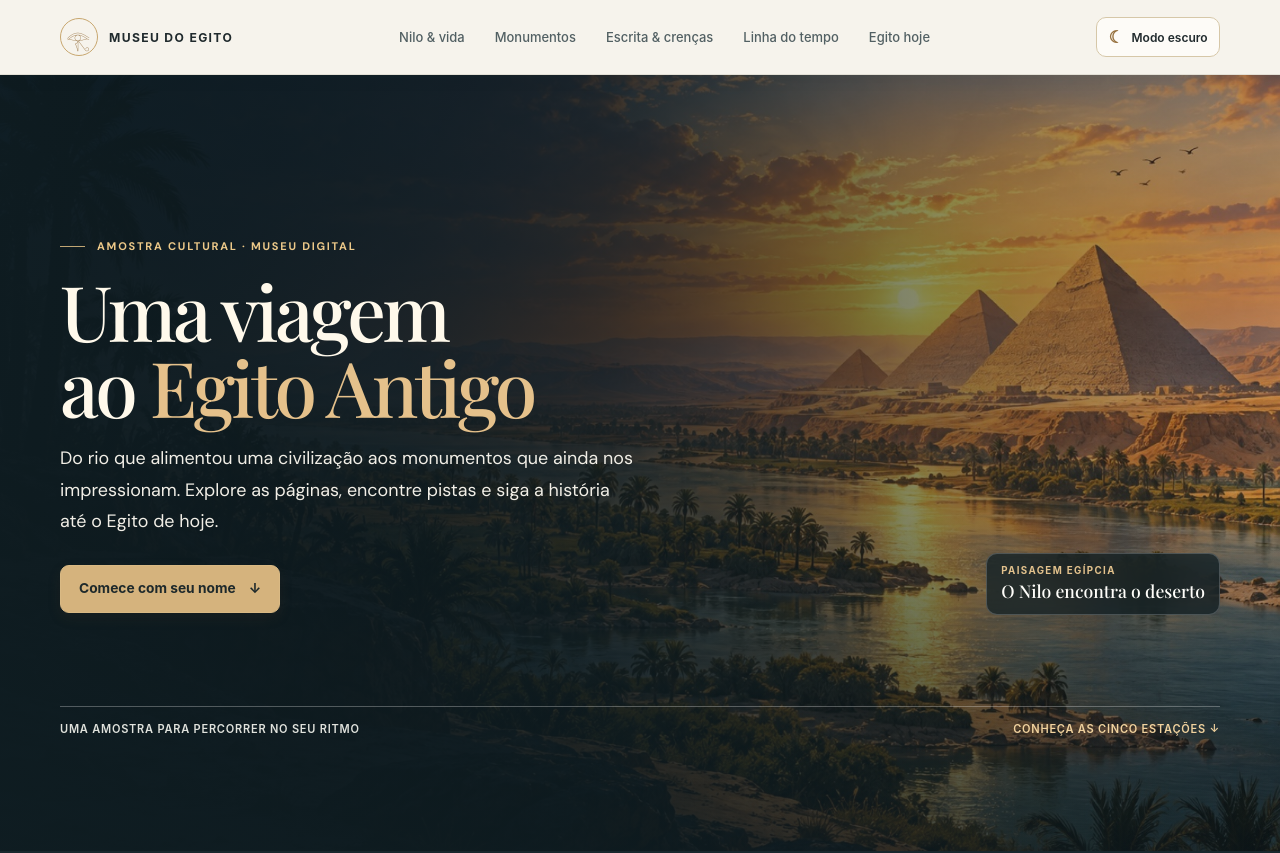
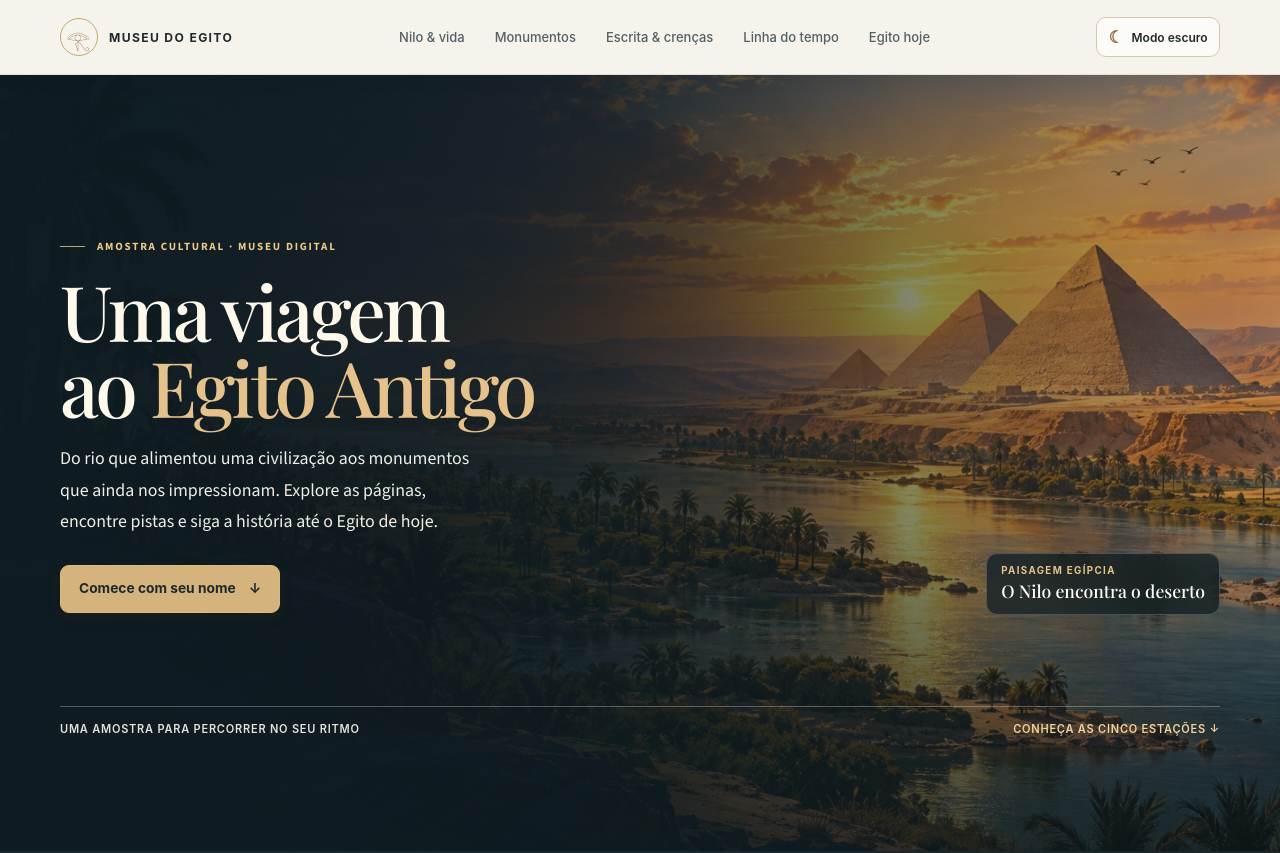
Before and after one commit to amostra-cultural-7b/amostra-cultural-7b.github.io, a React (Vite) app: page / in a window 1280 px wide. Shown: the top 853 px of the page. Built offline with nearby package versions, Linux system fonts and the light colour scheme.

Commit message:
Use a softer font for long-form reading

```diff
--- a/egito-hoje.html
+++ b/egito-hoje.html
@@ -18,7 +18,7 @@
     </script>
     <link rel="preconnect" href="https://fonts.googleapis.com" />
     <link rel="preconnect" href="https://fonts.gstatic.com" crossorigin />
-    <link href="https://fonts.googleapis.com/css2?family=DM+Sans:wght@400;500;600;700&family=Playfair+Display:wght@500;600;700&display=swap" rel="stylesheet" />
+    <link href="https://fonts.googleapis.com/css2?family=Source+Sans+3:wght@400;500;600;700&family=Playfair+Display:wght@500;600;700&display=swap" rel="stylesheet" />
     <link rel="icon" type="image/svg+xml" href="/assets/favicon.svg" />
   </head>
   <body class="page-modern">
--- a/escrita.html
+++ b/escrita.html
@@ -18,7 +18,7 @@
     </script>
     <link rel="preconnect" href="https://fonts.googleapis.com" />
     <link rel="preconnect" href="https://fonts.gstatic.com" crossorigin />
-    <link href="https://fonts.googleapis.com/css2?family=DM+Sans:wght@400;500;600;700&family=Playfair+Display:wght@500;600;700&display=swap" rel="stylesheet" />
+    <link href="https://fonts.googleapis.com/css2?family=Source+Sans+3:wght@400;500;600;700&family=Playfair+Display:wght@500;600;700&display=swap" rel="stylesheet" />
     <link rel="icon" type="image/svg+xml" href="/assets/favicon.svg" />
   </head>
   <body class="page-writing">
--- a/index.html
+++ b/index.html
@@ -18,7 +18,7 @@
     </script>
     <link rel="preconnect" href="https://fonts.googleapis.com" />
     <link rel="preconnect" href="https://fonts.gstatic.com" crossorigin />
-    <link href="https://fonts.googleapis.com/css2?family=DM+Sans:wght@400;500;600;700&family=Playfair+Display:wght@500;600;700&display=swap" rel="stylesheet" />
+    <link href="https://fonts.googleapis.com/css2?family=Source+Sans+3:wght@400;500;600;700&family=Playfair+Display:wght@500;600;700&display=swap" rel="stylesheet" />
     <link rel="icon" type="image/svg+xml" href="/assets/favicon.svg" />
   </head>
   <body class="home">
--- a/linha-do-tempo.html
+++ b/linha-do-tempo.html
@@ -18,7 +18,7 @@
     </script>
     <link rel="preconnect" href="https://fonts.googleapis.com" />
     <link rel="preconnect" href="https://fonts.gstatic.com" crossorigin />
-    <link href="https://fonts.googleapis.com/css2?family=DM+Sans:wght@400;500;600;700&family=Playfair+Display:wght@500;600;700&display=swap" rel="stylesheet" />
+    <link href="https://fonts.googleapis.com/css2?family=Source+Sans+3:wght@400;500;600;700&family=Playfair+Display:wght@500;600;700&display=swap" rel="stylesheet" />
     <link rel="icon" type="image/svg+xml" href="/assets/favicon.svg" />
   </head>
   <body class="page-timeline">
--- a/monumentos.html
+++ b/monumentos.html
@@ -18,7 +18,7 @@
     </script>
     <link rel="preconnect" href="https://fonts.googleapis.com" />
     <link rel="preconnect" href="https://fonts.gstatic.com" crossorigin />
-    <link href="https://fonts.googleapis.com/css2?family=DM+Sans:wght@400;500;600;700&family=Playfair+Display:wght@500;600;700&display=swap" rel="stylesheet" />
+    <link href="https://fonts.googleapis.com/css2?family=Source+Sans+3:wght@400;500;600;700&family=Playfair+Display:wght@500;600;700&display=swap" rel="stylesheet" />
     <link rel="icon" type="image/svg+xml" href="/assets/favicon.svg" />
   </head>
   <body class="page-monuments">
--- a/nilo.html
+++ b/nilo.html
@@ -18,7 +18,7 @@
     </script>
     <link rel="preconnect" href="https://fonts.googleapis.com" />
     <link rel="preconnect" href="https://fonts.gstatic.com" crossorigin />
-    <link href="https://fonts.googleapis.com/css2?family=DM+Sans:wght@400;500;600;700&family=Playfair+Display:wght@500;600;700&display=swap" rel="stylesheet" />
+    <link href="https://fonts.googleapis.com/css2?family=Source+Sans+3:wght@400;500;600;700&family=Playfair+Display:wght@500;600;700&display=swap" rel="stylesheet" />
     <link rel="icon" type="image/svg+xml" href="/assets/favicon.svg" />
   </head>
   <body class="page-nile">
--- a/styles.css
+++ b/styles.css
@@ -17,7 +17,7 @@
   --line-dark: #ffffff30;
   --teal: #75b7ad;
   --serif: 'Playfair Display', Georgia, serif;
-  --sans: 'DM Sans', Arial, sans-serif;
+  --sans: 'Source Sans 3', Arial, sans-serif;
   --wrap: 1160px;
   --radius: 4px;
 }
```
